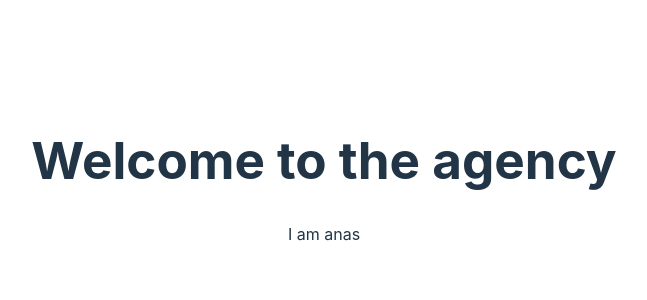
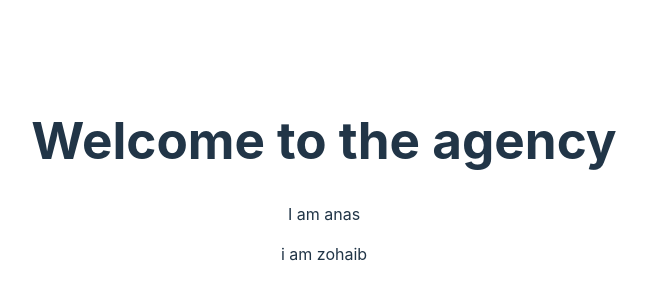
Before and after one commit to m-anas44/agency_portfolio, a React (Vite) app in the folder client/: page / in a window 1280 px wide. Shown: the part 220-520 px from the top of the page, without its empty margins (316-963 px from the left). Built offline with nearby package versions, Linux system fonts and the light colour scheme.

Commit message:
i add zohaib

```diff
--- a/client/src/App.jsx
+++ b/client/src/App.jsx
@@ -6,6 +6,7 @@ function App() {
     <>
       <h1>Welcome to the agency </h1>
       <p>I am anas</p>
+      <p>i am zohaib</p>
     </>
   );
 }
```
